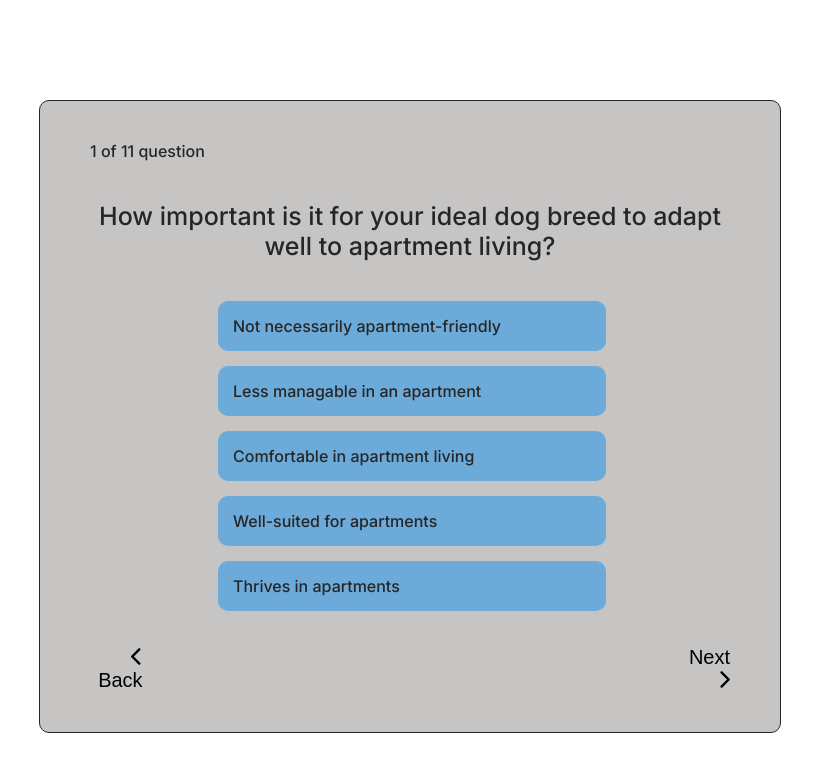
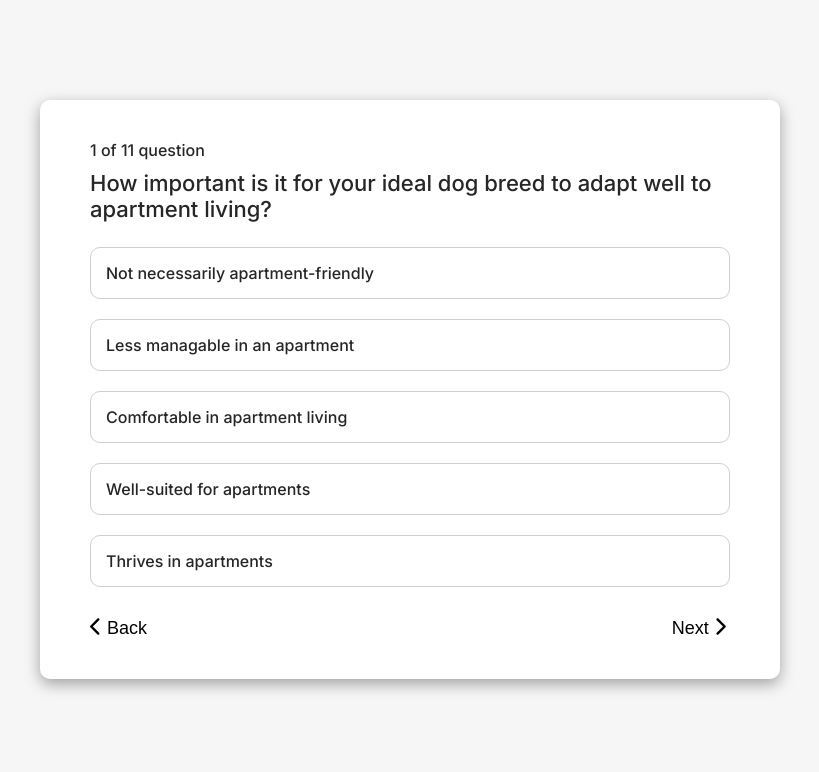
Before and after one commit to Dilakshan-Chandrasena/SDGP-Y305-PetBay, a React (Vite) app in the folder Client/: page /Quiz in a window 1280 px wide. Shown: the top 772 px of the page, without its empty margins (230-1049 px from the left). Built offline with nearby package versions, Linux system fonts and the light colour scheme.

Commit message:
Update PSI-13

```diff
--- a/Client/src/assets/questionsData.js
+++ b/Client/src/assets/questionsData.js
@@ -1,5 +1,6 @@
 export const questionsData = [
   {
+    characteristic: "Adapts Well To Apartment Living",
     question:
       "How important is it for your ideal dog breed to adapt well to apartment living?",
     option1: "Not necessarily apartment-friendly",
@@ -9,6 +10,7 @@ export const questionsData = [
     option5: "Thrives in apartments",
   },
   {
+    characteristic: "Tolerates Being Alone",
     question:
       "How important is it for your ideal dog breed to tolerate being alone?",
     option1: "Prefers constant company",
@@ -18,6 +20,7 @@ export const questionsData = [
     option5: "Comfortable being alone for long durations",
   },
   {
+    characteristic: "Tolerates Being Alone",
     question:
       "How important is it for your ideal dog breed to be kid-friendly?",
     option1: "Less suitable for kids.",
@@ -27,6 +30,7 @@ export const questionsData = [
     option5: "Highly suited for kids.",
   },
   {
+    characteristic: "Kid-Friendly",
     question:
       "How important is it for your ideal dog breed to be friendly toward strangers?",
     option1: "Prefer reserved behavior",
@@ -36,6 +40,7 @@ export const questionsData = [
     option5: "Extreamly friendly with anyone",
   },
   {
+    characteristic: "Friendly Toward Strangers",
     question: "How friendly is your dog?",
     option1: "Extremely friendly",
     option2: "Friendly when its been pet",
@@ -44,6 +49,7 @@ export const questionsData = [
     option5: "Extremely tough",
   },
   {
+    characteristic: "Easy To Groom",
     question:
       "How important is it for your ideal dog breed to be easy to groom?",
     option1: "Minimal grooming needed",
@@ -53,6 +59,7 @@ export const questionsData = [
     option5: "Very easy grooming",
   },
   {
+    characteristic: "Size",
     question: "How important is the size of your ideal dog breed?",
     option1: "Very Small",
     option2: "Small",
@@ -61,6 +68,7 @@ export const questionsData = [
     option5: "Very Large",
   },
   {
+    characteristic: "Easy To Train",
     question:
       "How important is it for your ideal dog breed to be easy to train?",
     option1: "Not trainable",
@@ -70,6 +78,7 @@ export const questionsData = [
     option5: "Extremely trainable",
   },
   {
+    characteristic: "Intelligence",
     question: "How important is it for your ideal dog breed to be intelligent?",
     option1: "Not important",
     option2: "Somewhat important",
@@ -78,6 +87,7 @@ export const questionsData = [
     option5: "Extremely important",
   },
   {
+    characteristic: "Tendency To Bark Or Howl",
     question:
       "How important is it for your ideal dog breed to have a tendency to bark or howl?",
     option1: "Quiet - Minimal barking or howling.",
@@ -87,6 +97,7 @@ export const questionsData = [
     option5: "High - Barks or howls excessively.",
   },
   {
+    characteristic: "Energy Level",
     question: "How important is the energy level of your ideal dog breed?",
     option1: "Low - Prefer a calm, relaxed dog.",
     option2: "Moderate - Want a dog with balanced energy.",
--- a/Client/src/assets/quiz.module.css
+++ b/Client/src/assets/quiz.module.css
@@ -5,52 +5,51 @@
 body {
   height: 100vh;
   font-family: "Inter", sans-serif;
+  background-color: #f6f6f6;
 }
 
 .container {
-  width: 50%;
+  width: 640px;
   margin: auto;
   margin-top: 100px;
-  background-color: #c7c4c4;
+  background-color: #ffffff;
   color: #262626;
   display: flex;
   flex-direction: column;
-  gap: 20px;
+  gap: 10px;
   padding: 40px 50px;
   border-radius: 10px;
-  border: 1px solid #262626;
-}
-.container h2 {
-  font-size: 25px;
-  font-weight: 500;
-  text-align: center;
-  padding-bottom: 20px;
-  padding-top: 20px;
+  box-shadow: rgba(0, 0, 0, 0.35) 0px 5px 15px;
 }
 
-.container ul {
-  margin-left: 20%;
+.container h2 {
+  font-size: 22px;
+  font-weight: 500;
+  padding-bottom: 15px;
 }
 
 .container ul li {
+  border: 1px solid #d3cdcd;
   list-style: none;
+  align-items: center;
+  font-size: 16px;
   display: flex;
-  background-color: #6cabd9;
-  margin-bottom: 15px;
-  padding: 15px;
-  width: 70%;
+  height: 50px;
+  background-color: #ffffff;
+  margin-bottom: 20px;
   border-radius: 10px;
   cursor: pointer;
   padding-left: 15px;
 }
 
 .container ul li:hover {
-  background-color: #47a4e6;
+  background-color: #4fa2eb;
+  color: #ffffff;
 }
 .container button {
   background: none;
   border: none;
-  font-size: 20px;
+  font-size: 18px;
   text-align: right;
   cursor: pointer;
 }
@@ -58,5 +57,11 @@ body {
 .buttons {
   display: flex;
   flex-direction: row;
-  gap: 84%;
+  gap: 82%;
 }
+
+.container ul li.selected {
+  background-color: #4fa2eb;
+  color: #ffffff;
+  border: 1px solid #031d35;
+}
--- a/Client/src/components/Quiz/quiz.jsx
+++ b/Client/src/components/Quiz/quiz.jsx
@@ -4,7 +4,7 @@ import {
   faChevronRight,
   faChevronLeft,
 } from "@fortawesome/free-solid-svg-icons";
-import { useState } from "react";
+import { useRef, useState } from "react";
 import { questionsData } from "../../assets/questionsData";
 
 import { useNavigate } from "react-router-dom";
@@ -12,16 +12,35 @@ import { useNavigate } from "react-router-dom";
 export default function quiz() {
   let [index, setIndex] = useState(0);
   let [question, setQuestion] = useState(questionsData[index]);
+  let [lock, setLock] = useState(false);
+
+  let option1 = useRef(null);
+  let option2 = useRef(null);
+  let option3 = useRef(null);
+  let option4 = useRef(null);
+  let option5 = useRef(null);
+
+  let optionArray = [option1, option2, option3, option4, option5];
+
   const [userPreferences, setUserPreferences] = useState([]);
   const navigate = useNavigate();
 
   const handleNext = async () => {
-    setIndex(index + 1);
-    if (index + 1 === questionsData.length) {
-      console.log(userPreferences);
+    if (lock === true) {
+      console.log(index);
+      if (index === questionsData.length - 1) {
+        console.log(userPreferences);
+        navigate("/UploadImage");
+      } else {
+        setIndex(++index);
+        setQuestion(questionsData[index]);
+        setLock(false);
+        optionArray.map((option) => {
+          option.current.classList.remove(styles.selected);
+          return null;
+        });
+      }
     }
-    console.log(questionsData.length);
-    setQuestion(questionsData[index + 1]);
   };
 
   const handleBack = async () => {
@@ -32,33 +51,70 @@ export default function quiz() {
     }
   };
 
-  const handleOptionClick = (optionId) => {
-    setUserPreferences([...userPreferences, optionId]);
+  const handleOptionClick = (e, optionId) => {
+    if (lock === false) {
+      setUserPreferences([...userPreferences, optionId]);
+      e.target.classList.add(styles.selected);
+      setLock(true);
+    }
   };
 
   return (
     <div>
       <div className={styles.container}>
-        <div> {index + 1} of 11 question</div>
+        <div>
+          {" "}
+          {index + 1} of {questionsData.length} question
+        </div>
         <h2>{question.question}</h2>
         <ul>
-          <li id="1" onClick={() => handleOptionClick(1)}>
+          <li
+            ref={option1}
+            id="1"
+            onClick={(e) => {
+              handleOptionClick(e, 1);
+            }}
+          >
             {" "}
             {question.option1}{" "}
           </li>
-          <li id="2" onClick={() => handleOptionClick(2)}>
+          <li
+            ref={option2}
+            id="2"
+            onClick={(e) => {
+              handleOptionClick(e, 2);
+            }}
+          >
             {" "}
             {question.option2}{" "}
           </li>
-          <li id="3" onClick={() => handleOptionClick(3)}>
+          <li
+            ref={option3}
+            id="3"
+            onClick={(e) => {
+              handleOptionClick(e, 3);
+            }}
+          >
             {" "}
             {question.option3}{" "}
           </li>
-          <li id="4" onClick={() => handleOptionClick(4)}>
+          <li
+            ref={option4}
+            id="4"
+            onClick={(e) => {
+              handleOptionClick(e, 4);
+            }}
+          >
             {" "}
             {question.option4}{" "}
           </li>
-          <li id="5" onClick={() => handleOptionClick(5)}>
+          <li
+            ref={option5}
+            id="5"
+            onClick={(e) => {
+              handleOptionClick(e, 5);
+            }}
+          >
             {" "}
             {question.option5}{" "}
           </li>
```
Also changed, not shown: Client/src/components/Home/HomePage.jsx (deleted, +0 -29 lines).
